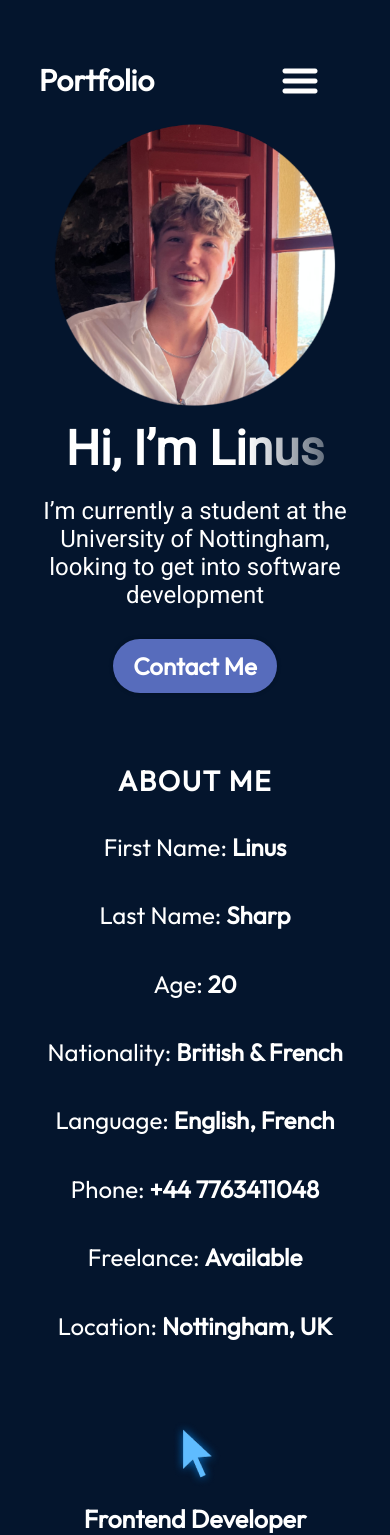
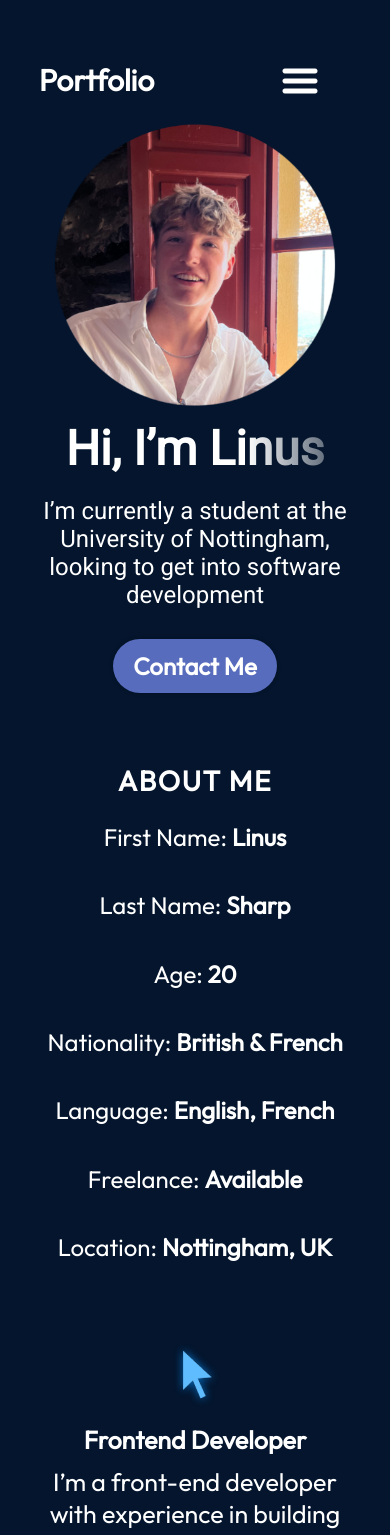
Before and after one commit to playhavoc/MyPortfolio, a React (Vite) app: page / in a window 390 px wide. Shown: the top 1535 px of the page. Built offline with nearby package versions, Linux system fonts and the light colour scheme.

Commit message:
feat: removed phone number

```diff
--- a/src/components/About/About.jsx
+++ b/src/components/About/About.jsx
@@ -24,9 +24,6 @@ export const About = () => {
           </p>
           <p>
             Language: <strong>English, French</strong>
-          </p>
-          <p>
-            Phone: <strong>+44 7763411048</strong>
           </p>
           <p>
             Freelance: <strong>Available</strong>
--- a/src/components/About/About.module.css
+++ b/src/components/About/About.module.css
@@ -39,7 +39,7 @@
   margin-right: 15%;
   font-size: 24px;
   color: var(--color-text);
-  margin-top: 15px;
+  margin-top: 5px;
 }
 
 .personalInfo p {
```
